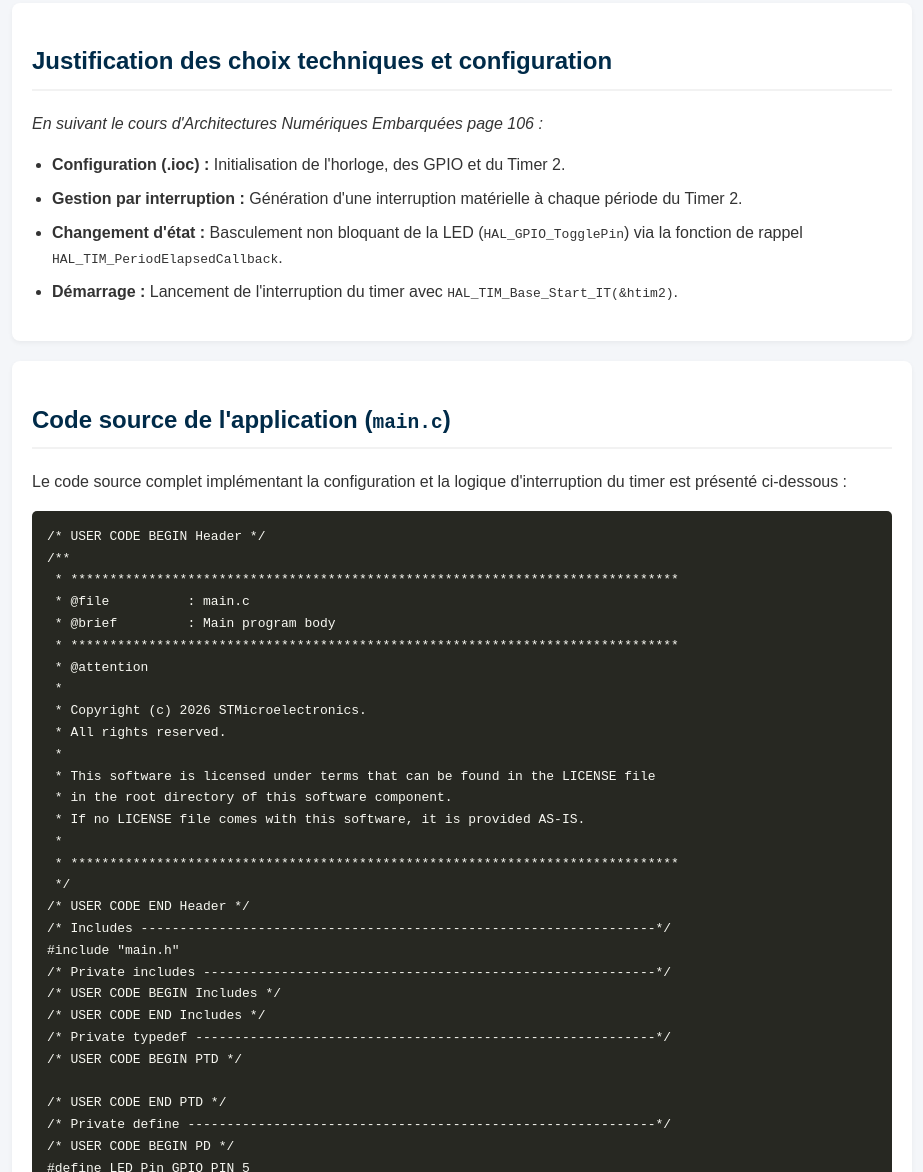
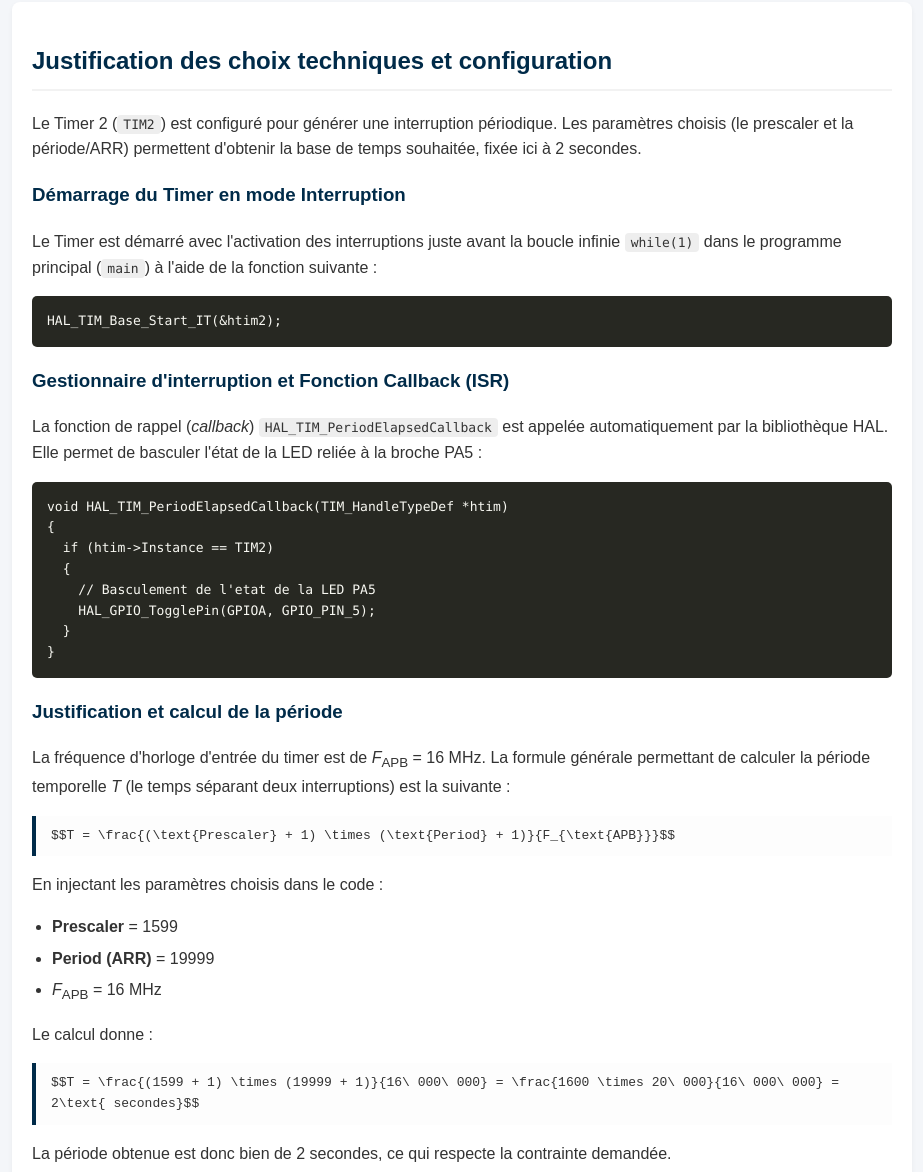
Before and after one commit to TitouanFrn/TitouanFrn.github.io, a plain HTML site: page scenario1.html in a window 1280 px wide. Shown: the part 473-1645 px from the top of the page, without its empty margins (178-1101 px from the left). Drawn offline with Linux system fonts and the light colour scheme.

Commit message:
Refactor timer settings and enhance HTML layout
Updated timer configuration parameters and improved HTML structure.

```diff
--- a/scenario1.html
+++ b/scenario1.html
@@ -42,8 +42,10 @@
             border-radius: 8px;
             box-shadow: 0 2px 5px rgba(0,0,0,0.05);
         }
+        h2, h3, h4 {
+            color: #002b49;
+        }
         h2 {
-            color: #002b49;
             border-bottom: 2px solid #f2f2f2;
             padding-bottom: 8px;
         }
@@ -51,7 +53,14 @@
             padding-left: 20px;
         }
         li {
-            margin-bottom: 8px;
+            margin-bottom: 6px;
+        }
+        code {
+            background: #eee;
+            padding: 2px 6px;
+            border-radius: 4px;
+            font-family: Consolas, Monaco, monospace;
+            font-size: 13px;
         }
         pre {
             background: #272822;
@@ -61,6 +70,19 @@
             overflow-x: auto;
             font-family: Consolas, Monaco, monospace;
             font-size: 13px;
+        }
+        pre code {
+            background: none;
+            color: inherit;
+            padding: 0;
+        }
+        .math-block {
+            background: #fdfdfd;
+            border-left: 4px solid #002b49;
+            padding: 10px 15px;
+            margin: 15px 0;
+            font-family: monospace;
+            overflow-x: auto;
         }
         footer {
             text-align: center;
@@ -87,17 +109,47 @@
 
     <div class="section">
         <h2>Justification des choix techniques et configuration</h2>
-        <p><em>En suivant le cours d'Architectures Numériques Embarquées page 106 :</em></p>
+        <p>Le Timer 2 (<code>TIM2</code>) est configuré pour générer une interruption périodique. Les paramètres choisis (le prescaler et la période/ARR) permettent d'obtenir la base de temps souhaitée, fixée ici à 2 secondes.</p>
+
+        <h3>Démarrage du Timer en mode Interruption</h3>
+        <p>Le Timer est démarré avec l'activation des interruptions juste avant la boucle infinie <code>while(1)</code> dans le programme principal (<code>main</code>) à l'aide de la fonction suivante :</p>
+        <pre><code class="language-C">HAL_TIM_Base_Start_IT(&htim2);</code></pre>
+
+        <h3>Gestionnaire d'interruption et Fonction Callback (ISR)</h3>
+        <p>La fonction de rappel (<em>callback</em>) <code>HAL_TIM_PeriodElapsedCallback</code> est appelée automatiquement par la bibliothèque HAL. Elle permet de basculer l'état de la LED reliée à la broche PA5 :</p>
+        <pre><code class="language-C">void HAL_TIM_PeriodElapsedCallback(TIM_HandleTypeDef *htim)
+{
+  if (htim->Instance == TIM2)
+  {
+    // Basculement de l'etat de la LED PA5
+    HAL_GPIO_TogglePin(GPIOA, GPIO_PIN_5);
+  }
+}</code></pre>
+
+        <h3>Justification et calcul de la période</h3>
+        <p>La fréquence d'horloge d'entrée du timer est de <em>F</em><sub>APB</sub> = 16 MHz. La formule générale permettant de calculer la période temporelle <em>T</em> (le temps séparant deux interruptions) est la suivante :</p>
+
+        <div class="math-block">
+            $$T = \frac{(\text{Prescaler} + 1) \times (\text{Period} + 1)}{F_{\text{APB}}}$$
+        </div>
+
+        <p>En injectant les paramètres choisis dans le code :</p>
         <ul>
-            <li><strong>Configuration (.ioc) :</strong> Initialisation de l'horloge, des GPIO et du Timer 2.</li>
-            <li><strong>Gestion par interruption :</strong> Génération d'une interruption matérielle à chaque période du Timer 2.</li>
-            <li><strong>Changement d'état :</strong> Basculement non bloquant de la LED (<code>HAL_GPIO_TogglePin</code>) via la fonction de rappel <code>HAL_TIM_PeriodElapsedCallback</code>.</li>
-            <li><strong>Démarrage :</strong> Lancement de l'interruption du timer avec <code>HAL_TIM_Base_Start_IT(&htim2)</code>.</li>
+            <li><strong>Prescaler</strong> = 1599</li>
+            <li><strong>Period (ARR)</strong> = 19999</li>
+            <li><em>F</em><sub>APB</sub> = 16 MHz</li>
         </ul>
+
+        <p>Le calcul donne :</p>
+        <div class="math-block">
+            $$T = \frac{(1599 + 1) \times (19999 + 1)}{16\ 000\ 000} = \frac{1600 \times 20\ 000}{16\ 000\ 000} = 2\text{ secondes}$$
+        </div>
+
+        <p>La période obtenue est donc bien de 2 secondes, ce qui respecte la contrainte demandée.</p>
     </div>
 
     <div class="section">
-        <h2>Code source de l'application (<code>main.c</code>)</h2>
+        <h2>Code source complet de l'application (<code>main.c</code>)</h2>
         <p>Le code source complet implémentant la configuration et la logique d'interruption du timer est présenté ci-dessous :</p>
 
         <pre><code>/* USER CODE BEGIN Header */
@@ -231,9 +283,9 @@ static void MX_TIM2_Init(void)
   /* USER CODE BEGIN TIM2_Init 1 */
   /* USER CODE END TIM2_Init 1 */
   htim2.Instance = TIM2;
-  htim2.Init.Prescaler = 2499;
+  htim2.Init.Prescaler = 1599;
   htim2.Init.CounterMode = TIM_COUNTERMODE_UP;
-  htim2.Init.Period = 15999;
+  htim2.Init.Period = 19999;
   htim2.Init.ClockDivision = TIM_CLOCKDIVISION_DIV1;
   htim2.Init.AutoReloadPreload = TIM_AUTORELOAD_PRELOAD_DISABLE;
   if (HAL_TIM_Base_Init(&htim2) != HAL_OK)
```
